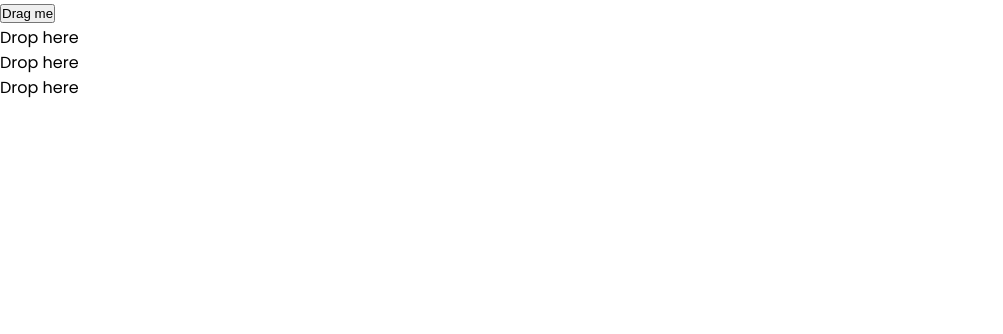
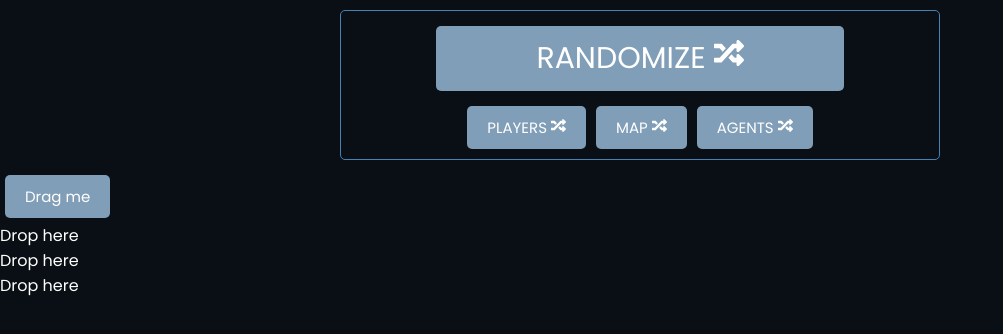
Before and after one commit to chanseokl/valorant-customs-randomizer, a React (Create React App) app: page / in a window 1280 px wide. Shown: the top 334 px of the page, without its empty margins (0-1003 px from the left). Built offline with nearby package versions, Linux system fonts and the light colour scheme.

Commit message:
Design for randomize buttons

```diff
--- a/package.json
+++ b/package.json
@@ -13,6 +13,7 @@
     "react-dnd": "^16.0.1",
     "react-dnd-html5-backend": "^16.0.1",
     "react-dom": "^18.2.0",
+    "react-icons": "^4.9.0",
     "react-scripts": "5.0.1",
     "web-vitals": "^2.1.4"
   },
--- a/src/App.js
+++ b/src/App.js
@@ -1,10 +1,11 @@
 import './App.css';
-import Agent from './components/Agent'
+import RandomizeButtons from './components/RandomizeButtons';
 import DragNDropTest from './dndkit_test/DragNDropTest';
 
 function App() {
   return (
     <div>
+      <RandomizeButtons />
       <DragNDropTest />
     </div>
   );
--- /dev/null
+++ b/src/components/RandomizeButtons.js
@@ -0,0 +1,19 @@
+import React from 'react'
+import { FaRandom } from 'react-icons/fa'
+
+const RandomizeButtons = () => {
+  return (
+    <div className='randomize-buttons'>
+      <div>
+        <button className='btn btn-randomize'>RANDOMIZE <FaRandom /> </button>
+      </div>
+      <div className='smaller-randomize-buttons'>
+        <button className='btn'>PLAYERS <FaRandom /> </button>
+        <button className='btn'>MAP <FaRandom /> </button>
+        <button className='btn'>AGENTS <FaRandom /> </button>
+      </div>
+    </div>
+  )
+}
+
+export default RandomizeButtons
--- /dev/null
+++ b/src/dndkit_test/DragBufferTest.js
@@ -0,0 +1,10 @@
+import React from 'react'
+import DragTest from './DragTest';
+
+const DragBufferTest = ({ id }) => {
+  return (
+    <DragTest id="draggable">Drag me</DragTest>
+  )
+}
+
+export default DragBufferTest
--- a/src/dndkit_test/DragNDropTest.js
+++ b/src/dndkit_test/DragNDropTest.js
@@ -4,12 +4,13 @@ import {DndContext} from '@dnd-kit/core';
 
 import DragTest from './DragTest';
 import DropTest from './DropTest';
+import DragBufferTest from './DragBufferTest';
 
 const DragNDropTest = () => {
   const containers = ['A', 'B', 'C']
   const [parent, setParent] = useState(null)
   const draggableMarkup = (
-    <DragTest id="draggable">Drag me</DragTest>
+    <DragBufferTest id="draggable">Drag me</DragBufferTest>
   )
 
   function handleDragEnd(event) {
--- a/src/dndkit_test/DragTest.js
+++ b/src/dndkit_test/DragTest.js
@@ -11,7 +11,7 @@ const DragTest = (props) => {
   } : undefined
 
   return (
-    <button ref={setNodeRef} style={style} {...listeners} {...attributes}>
+    <button ref={setNodeRef} style={style} {...listeners} {...attributes} className="btn">
       {props.children}
     </button>
   )
--- a/src/index.css
+++ b/src/index.css
@@ -6,8 +6,19 @@
   padding: 0;
 }
 
+/*
+Monochromatic color scheme with background as main color
+#090f14
+#809eb7
+#455663
+#375d7b
+#3c4348
+*/
+
 body {
   font-family: 'Poppins', sans-serif;
+  background: #090f14;
+  color: #fff;
 }
 
 .container {
@@ -16,7 +27,7 @@ body {
   overflow: auto;
   min-height: 300px;
   border: 1px solid steelblue;
-  padding: 30px;
+  padding: 20px;
   border-radius: 5px;
 }
 
@@ -27,9 +38,26 @@ body {
   margin-bottom: 20px;
 }
 
+.randomize-buttons {
+  max-width: 600px;
+  margin: 10px auto;
+  border: 1px solid steelblue;
+  padding: 5px;
+  border-radius: 5px;
+  display: flex;
+  flex-direction: column;
+  align-items: center;
+}
+
+.smaller-randomize-buttons {
+  display: flex;
+  flex-direction: row;
+  justify-content: space-around;
+}
+
 .btn {
   display: inline-block;
-  background: #000;
+  background: #809eb7;
   color: #fff;
   border: none;
   padding: 10px 20px;
@@ -45,13 +73,21 @@ body {
   outline: none;
 }
 
-.btn:active {
+.btn:hover {
   transform: scale(0.98);
+  outline-style: solid;
+  outline-color: #b5d2e9;
 }
 
 .btn-block {
   display: block;
   width: 100%;
+}
+
+.btn-randomize {
+  padding: 10px 100px;
+  font-size: 30px;
+  margin: 10px;
 }
 
 .task {
```
Also changed, not shown: src/components/MainSelection.js (added, +14 -0 lines), src/components/AttackTeam.js (added), src/components/DefendTeam.js (added), src/components/MapSelect.js (added), 1 other file (tests, documents, lock files or other folders).
